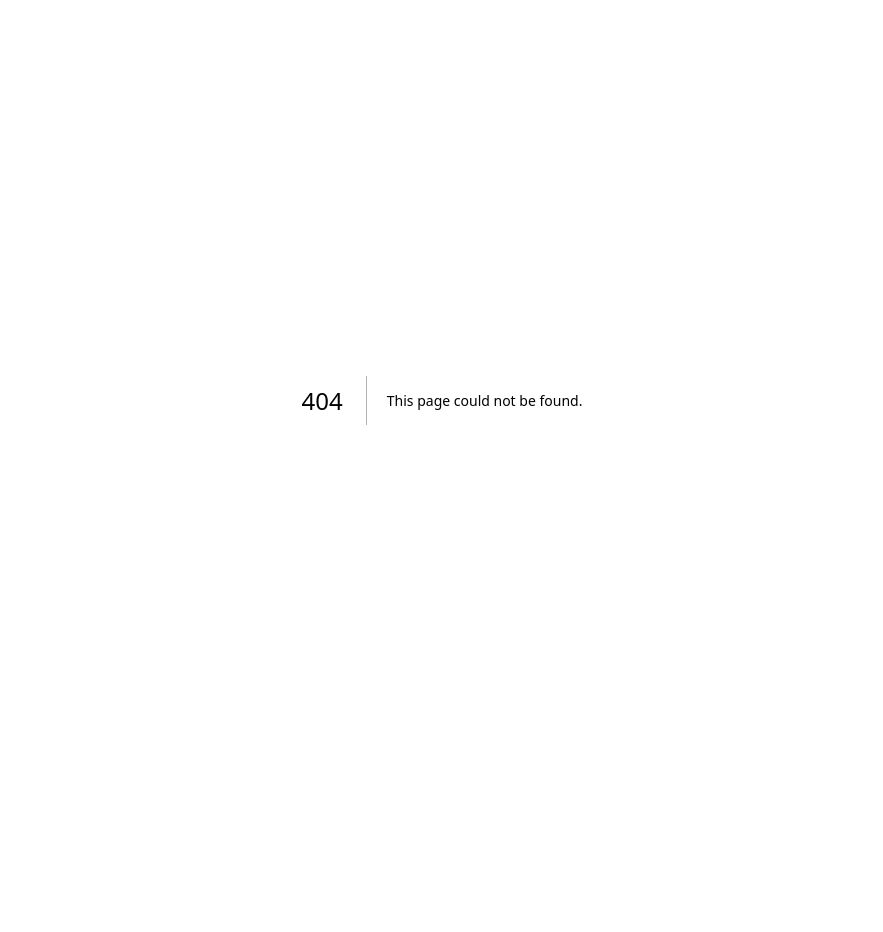
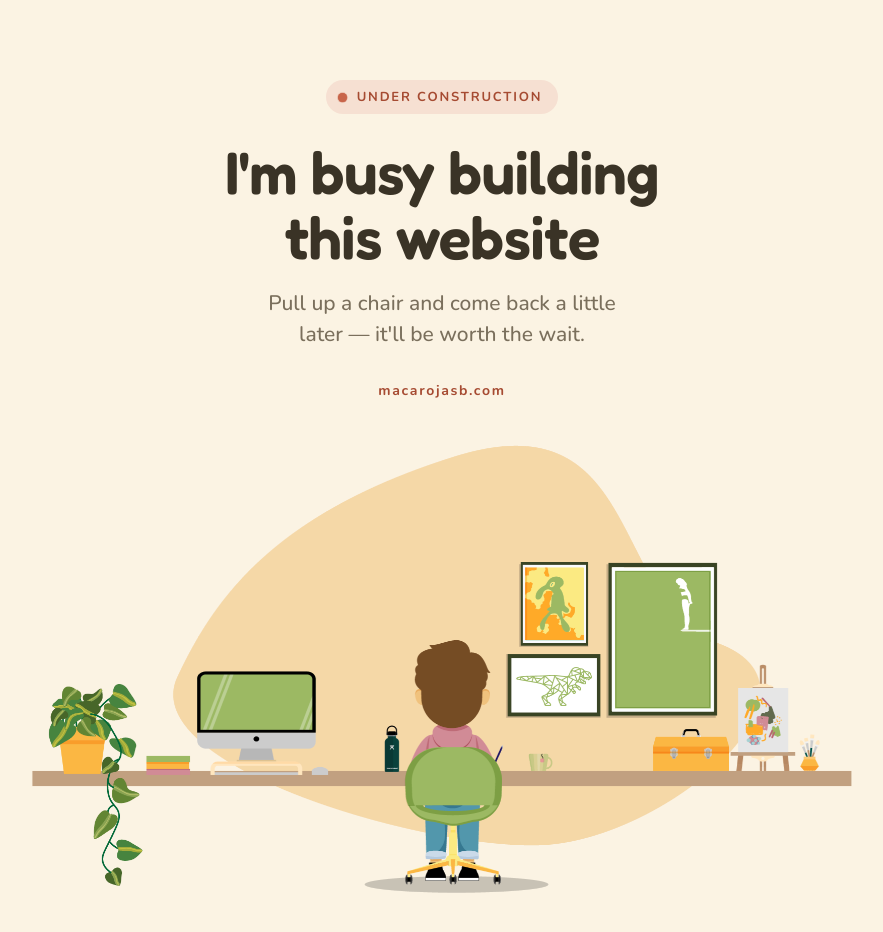
Before and after one commit to mrojasb/Macamole, a Next.js app: page / in a window 1280 px wide. Before the commit this address had no page. Shown: the top 932 px of the page, without its empty margins (198-1081 px from the left). Before the commit the page ends 800 px from the top, so only its background shows below. Built offline with nearby package versions, Linux system fonts and the light colour scheme.

Commit message:
Under construction home page

```diff
--- /dev/null
+++ b/pages/index.js
@@ -0,0 +1,152 @@
+import Head from "next/head";
+
+export default function Index() {
+  return (
+    <>
+      <Head>
+        <title>Maca Rojas — Under Construction</title>
+        <link rel="preconnect" href="https://fonts.googleapis.com" />
+        <link rel="preconnect" href="https://fonts.gstatic.com" crossOrigin="anonymous" />
+        <link
+          href="https://fonts.googleapis.com/css2?family=Fredoka:wght@400;500;600;700&family=Nunito:wght@400;500;600;700&display=swap"
+          rel="stylesheet"
+        />
+        <style
+          dangerouslySetInnerHTML={{
+            __html: `
+              html, body { margin: 0; padding: 0; }
+              #uc-root * { box-sizing: border-box; }
+              @keyframes uc-float { 0%,100% { transform: translateY(0); } 50% { transform: translateY(-14px); } }
+              @keyframes uc-pulse { 0%,100% { transform: scale(1); opacity: 1; } 50% { transform: scale(1.6); opacity: .35; } }
+              @keyframes uc-rise { from { opacity: 0; transform: translateY(18px); } to { opacity: 1; transform: translateY(0); } }
+            `,
+          }}
+        />
+      </Head>
+
+      <div id="uc-root" style={styles.root}>
+        <div style={styles.content}>
+          <div style={styles.badge}>
+            <span style={styles.dotWrap}>
+              <span style={styles.dotPing}></span>
+              <span style={styles.dot}></span>
+            </span>
+            <span style={styles.badgeText}>Under construction</span>
+          </div>
+
+          <h1 style={styles.h1}>
+            I&apos;m busy building<br />this website
+          </h1>
+
+          <p style={styles.p}>
+            Pull up a chair and come back a little later &mdash; it&apos;ll be worth the wait.
+          </p>
+
+          <div style={styles.domain}>macarojasb.com</div>
+        </div>
+
+        <div style={styles.artBox}>
+          <img
+            src="/img/under-construction.png"
+            alt="Illustration of someone at a desk, hard at work"
+            style={styles.art}
+          />
+        </div>
+      </div>
+    </>
+  );
+}
+
+const ACCENT = "#c8654a";
+const ACCENT_SOFT = "#f6e0d2";
+const ACCENT_INK = "#a64b32";
+const INK = "#3a3326";
+const INK_SOFT = "#7a6f5c";
+const BG = "#fbf3e3";
+
+const styles = {
+  root: {
+    minHeight: "100vh",
+    width: "100%",
+    background: BG,
+    display: "flex",
+    flexDirection: "column",
+    alignItems: "center",
+    justifyContent: "center",
+    overflowX: "hidden",
+    padding: "32px 0",
+  },
+  content: {
+    width: "100%",
+    maxWidth: 1040,
+    display: "flex",
+    flexDirection: "column",
+    alignItems: "center",
+    textAlign: "center",
+    padding: "48px 28px 8px",
+  },
+  badge: {
+    display: "inline-flex",
+    alignItems: "center",
+    gap: 10,
+    padding: "8px 16px 8px 12px",
+    borderRadius: 999,
+    background: ACCENT_SOFT,
+    animation: "uc-rise .6s ease both",
+  },
+  dotWrap: { position: "relative", display: "inline-flex", width: 9, height: 9 },
+  dotPing: {
+    position: "absolute",
+    inset: 0,
+    borderRadius: 999,
+    background: ACCENT,
+    animation: "uc-pulse 1.8s ease-in-out infinite",
+  },
+  dot: { position: "relative", width: 9, height: 9, borderRadius: 999, background: ACCENT },
+  badgeText: {
+    fontFamily: "'Nunito', sans-serif",
+    fontWeight: 700,
+    fontSize: 13,
+    letterSpacing: ".14em",
+    textTransform: "uppercase",
+    color: ACCENT_INK,
+  },
+  h1: {
+    fontFamily: "'Fredoka', sans-serif",
+    fontWeight: 600,
+    fontSize: "clamp(32px, 6vw, 60px)",
+    lineHeight: 1.08,
+    color: INK,
+    margin: "26px 0 0",
+    letterSpacing: "-.01em",
+    textWrap: "balance",
+    animation: "uc-rise .6s ease .08s both",
+  },
+  p: {
+    fontFamily: "'Nunito', sans-serif",
+    fontWeight: 500,
+    fontSize: "clamp(16px, 2.4vw, 21px)",
+    lineHeight: 1.5,
+    color: INK_SOFT,
+    margin: "18px 0 0",
+    maxWidth: "30ch",
+    textWrap: "pretty",
+    animation: "uc-rise .6s ease .16s both",
+  },
+  domain: {
+    fontFamily: "'Nunito', sans-serif",
+    fontWeight: 700,
+    fontSize: 14,
+    letterSpacing: ".12em",
+    color: ACCENT_INK,
+    marginTop: 30,
+    animation: "uc-rise .6s ease .24s both",
+  },
+  artBox: {
+    width: "100%",
+    maxWidth: 1000,
+    padding: "0 16px 32px",
+    animation: "uc-float 6s ease-in-out infinite",
+  },
+  art: { display: "block", width: "100%", height: "auto" },
+};
```
